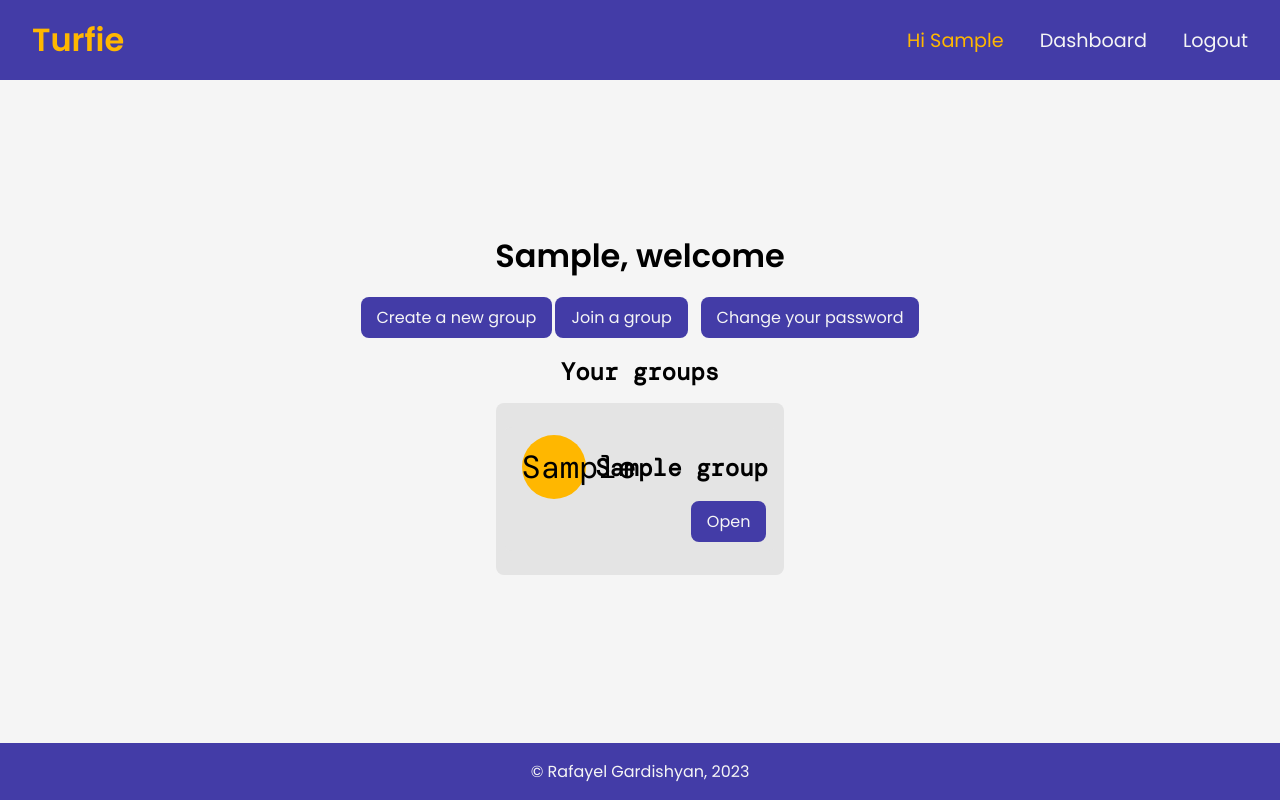
After one commit to RafayelGardishyan/Turfie, a Flask app: template turfie/templates/dashboard.html in a window 1280 px wide. The commit adds this page. Run offline with Flask 3, Linux system fonts and the light colour scheme; the template is opened without the code that fills it: most values are stand-ins (such as "Sample title", 1, 10 or a date in 2020).

Commit message:
Added gitignore and some styling to user dashboard groups

```diff
--- a/turfie/static/css/style.css
+++ b/turfie/static/css/style.css
@@ -10,10 +10,13 @@
     --bold-weight: 400;
 
     --background-color: #f5f5f5;
-    --primary-color: #ffd900;
+    --primary-color: #ffb700;
+    --dark-test-color: #1a1a1a;
     --secondary-color: #433ca7;
     --inverse-color: #f5f5f5;
     --border-color: #a9a9a9;
+    --warning-color: #f05252;
+    --element-color: #e4e4e4;
 }
 
 /* Global Styles */
@@ -62,6 +65,19 @@ body {
 
 .navitem:hover {
     color: var(--primary-color);
+}
+
+.username, .username:hover {
+    font-family: var(--bold-font);
+    font-weight: var(--bold-weight);
+    font-size: 1.2rem;
+    font-weight: 500;
+    color: var(--primary-color);
+}
+
+.logout:hover {
+    color: var(--warning-color);
+    cursor: pointer;
 }
 
 .title {
@@ -140,3 +156,93 @@ input::placeholder {
     margin: 0.5rem 0;
     width: 25em;
 }
+
+/* Dashboard */
+.dashboard {
+    display: flex;
+    flex-direction: column;
+    align-items: center;
+    justify-content: center;
+    padding: 2rem;
+    font-family: var(--mono-font);
+    flex: 1;
+    width: 90%;
+}
+
+.dashboard h1 {
+    font-family: var(--title-font);
+    font-weight: var(--title-weight);
+    font-size: 2rem;
+    margin-bottom: 1rem;
+}
+
+.dashboard p {
+    font-family: var(--bold-font);
+    font-weight: var(--bold-weight);
+    font-size: 1.2rem;
+    margin-bottom: 1rem;
+}
+
+.controlls {
+    display: flex;
+    flex-direction: row;
+    align-items: center;
+    justify-content: center;
+    margin-bottom: 1rem;
+}
+
+.controlsection {
+    display: flex;
+    flex-direction: row;
+    align-items: center;
+    justify-content: center;
+    margin: 0 .3rem;
+}
+
+a.control {
+    text-decoration: none;
+    color: var(--inverse-color);
+    font-family: var(--bold-font);
+    font-weight: var(--bold-weight);
+    font-size: 1rem;
+    padding: 0.5rem 1rem;
+    margin: .1em;
+    border-radius: 0.5rem;
+    background-color: var(--secondary-color);
+    transition: all 0.3s ease;
+}
+
+.profileImage {
+    width: 2em;
+    height: 2em;
+    border-radius: 50%;
+    background: var(--primary-color);
+    font-size: 2em;
+    color: var(--dark-text-color);
+    text-align: center;
+    line-height: 2em;
+    margin: 0 .3em;
+}
+
+.group {
+    display: flex;
+    flex-direction: column;
+    align-items: end;
+    justify-content: center;
+    margin: 1rem 0;
+    background-color: var(--element-color);
+    border-radius: 0.5rem;
+    padding: .5rem;
+}
+
+.grouptitle {
+    display: inline-flex;
+    flex-direction: row;
+    align-items: center;
+    justify-content: center;
+}
+
+a.control:hover {
+    background-color: var(--primary-color);
+    color: var(--dark-test-color);
+}
--- /dev/null
+++ b/turfie/templates/components/group.html
@@ -0,0 +1,7 @@
+<div class="group">
+    <div class="grouptitle">
+        <div class="profileImage">{{group.get_letter()}}</div>
+        <h2>{{group.name}}</h2>
+    </div>
+    <a class="control" href="/group/{{group.get_slug()}}">Open</a>
+</div>
--- /dev/null
+++ b/turfie/templates/dashboard.html
@@ -0,0 +1,30 @@
+{% extends 'base.html' %}
+
+{% block title %}Dashboard{% endblock %}
+
+{% block content %}
+<div class="dashboard">
+    <h1><span>{{logged_in}}</span>, welcome</h1>
+    <div class="controlls">
+        <div class="controlsection">
+            <a class="control" href="/create">Create a new group</a>
+            <a class="control" href="/join">Join a group</a>
+        </div>
+        <div class="controlsection">
+            <a class="control" href="/change_password">Change your password</a>
+        </div>
+    </div>
+    <div class="groups">
+        <h2>Your groups</h2>
+        {% if not groups or groups == [] %}
+        <p>You are not a member of any groups</p>
+        {% endif %}
+        {% for group in groups %}
+        <div class="group">
+            {% include 'components/group.html'%}
+        </div>
+        {% endfor %}
+    </div>
+
+</div>
+{% endblock %}
--- a/turfie/templates/header.html
+++ b/turfie/templates/header.html
@@ -1,7 +1,14 @@
 <div class="header">
     <a class="titlelink" href="/"><h1 class="title">Turfie</h1></a>
+
     <div class="nav">
+        {% if logged_in %}
+        <span class="navitem username">Hi {{logged_in}}</span>
+        <a class="navitem" href="/dashboard">Dashboard</a>
+        <a class="navitem logout" href="/logout">Logout</a>
+        {% else %}
+        <a class="navitem" href="/login">Login</a>
         <a class="navitem" href="/register">Register</a>
-        <a class="navitem" href="/login">Login</a>
+        {% endif %}
     </div>
 </div>
```
Also changed, not shown: turfie/db/db.py (+26 -1 lines), turfie/db/models.py (+7 -1 lines), turfie/routes.py (+40 -3 lines), turfie/db.sqlite3, 1 other file.
